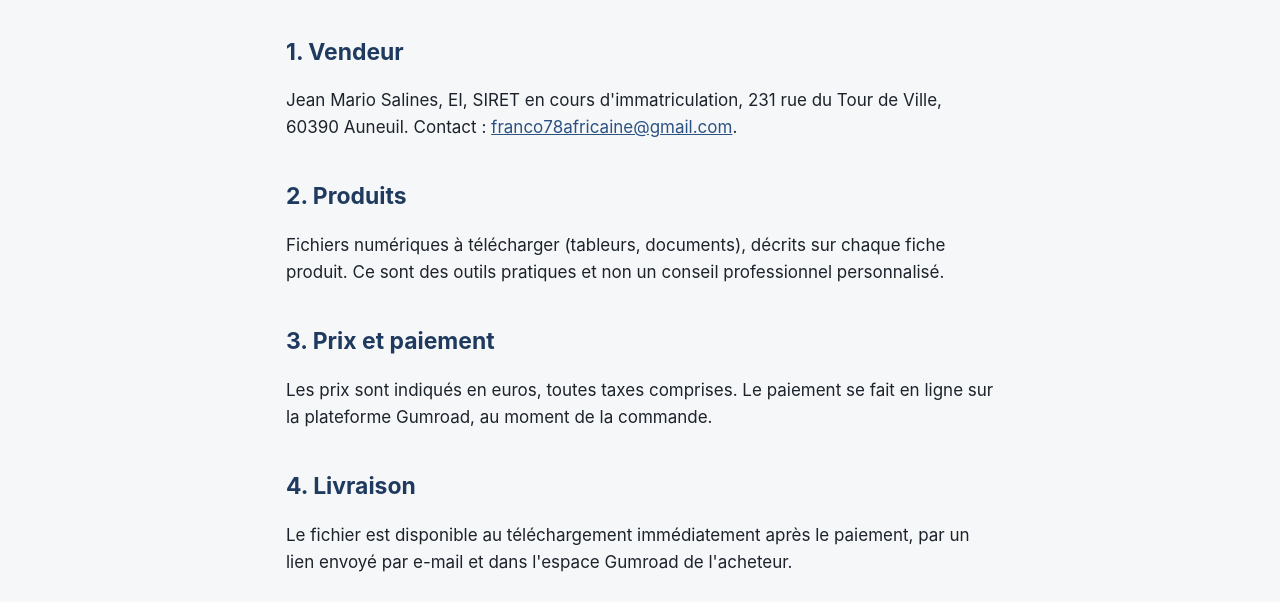
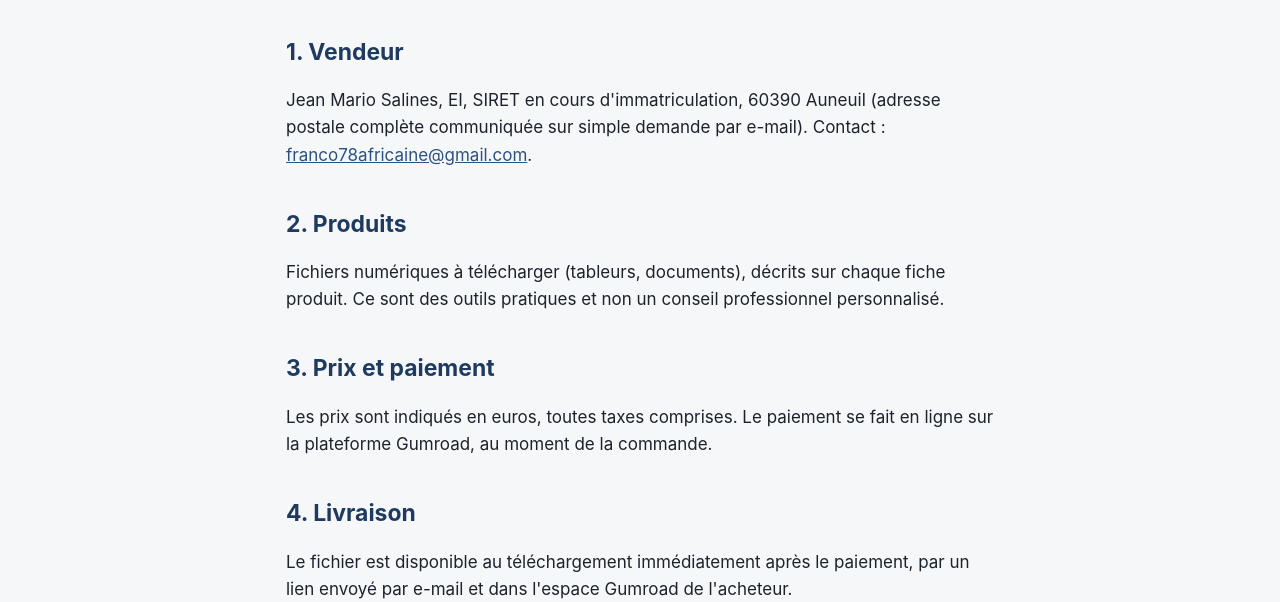
Before and after one commit to Kartel97/ae-facile, a plain HTML site: page cgv.html in a window 1280 px wide. Shown: the part 198-800 px from the top of the page. Drawn offline with Linux system fonts and the light colour scheme.

Commit message:
Retire l'adresse postale complète des mentions légales et CGV
Co-Authored-By: Claude Opus 5.5 <noreply@anthropic.com>

```diff
--- a/cgv.html
+++ b/cgv.html
@@ -22,7 +22,7 @@
 <nav><a href="index.html#produits">Produits</a><a href="index.html#calcul">Calculateur</a><a href="index.html#articles">Articles</a><a href="index.html#faq">FAQ</a></nav>
 </div></header>
 <article class="article"><h1>Conditions générales de vente</h1><p class="maj">En vigueur depuis octobre 2026</p>
-<h2>1. Vendeur</h2><p>Jean Mario Salines, EI, SIRET en cours d'immatriculation, 231 rue du Tour de Ville, 60390 Auneuil. Contact : <a href="mailto:franco78africaine@gmail.com">franco78africaine@gmail.com</a>.</p>
+<h2>1. Vendeur</h2><p>Jean Mario Salines, EI, SIRET en cours d'immatriculation, 60390 Auneuil (adresse postale complète communiquée sur simple demande par e-mail). Contact : <a href="mailto:franco78africaine@gmail.com">franco78africaine@gmail.com</a>.</p>
 <h2>2. Produits</h2><p>Fichiers numériques à télécharger (tableurs, documents), décrits sur chaque fiche produit. Ce sont des outils pratiques et non un conseil professionnel personnalisé.</p>
 <h2>3. Prix et paiement</h2><p>Les prix sont indiqués en euros, toutes taxes comprises. Le paiement se fait en ligne sur la plateforme Gumroad, au moment de la commande.</p>
 <h2>4. Livraison</h2><p>Le fichier est disponible au téléchargement immédiatement après le paiement, par un lien envoyé par e-mail et dans l'espace Gumroad de l'acheteur.</p>
```
Also changed, not shown: mentions-legales.html (+1 -1 lines).
